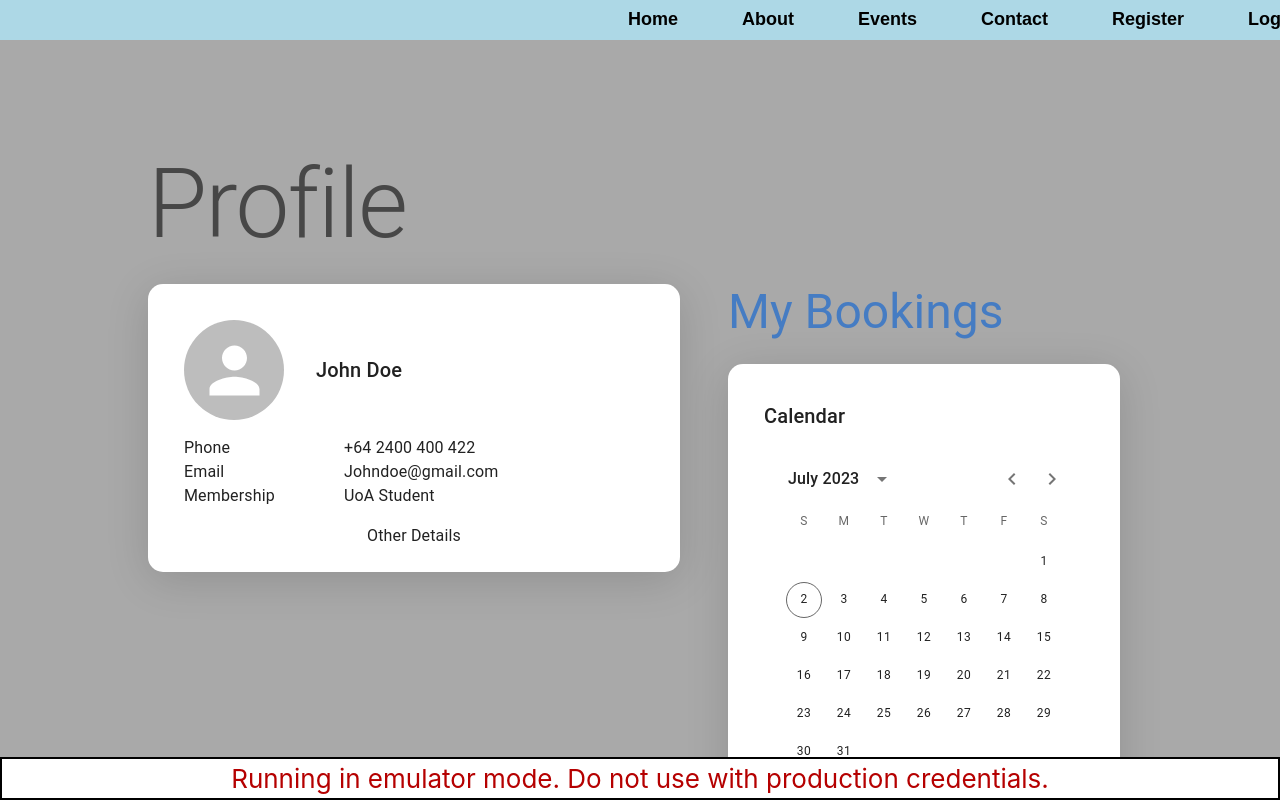
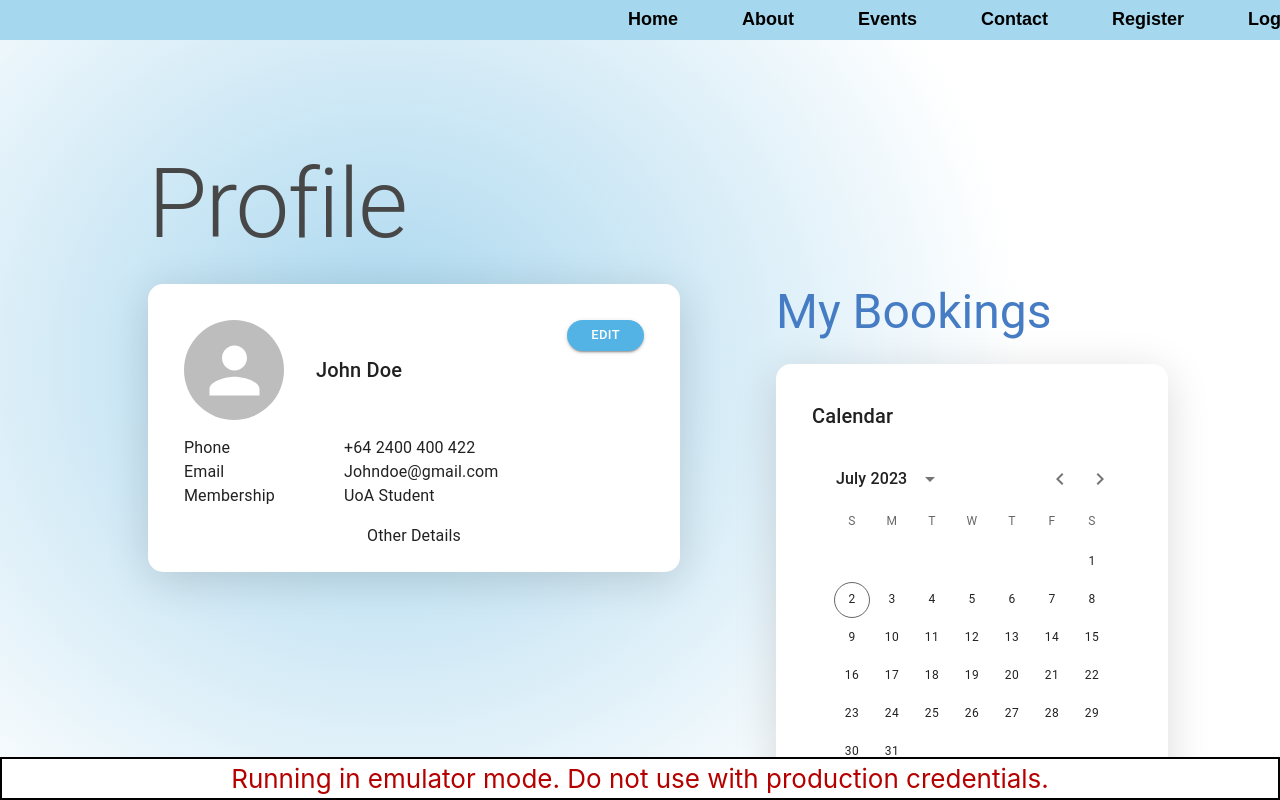
Before and after one commit to UoaWDCC/uasc-web, a React (Create React App) app in the folder frontend/: page /profile in a window 1280 px wide. Shown: the top 800 px of the page. Built offline with nearby package versions, Linux system fonts and the light colour scheme; no server answers; the database is empty; grey boxes are pictures that could not be loaded.

Commit message:
Added background and fixed styling of layout

```diff
--- a/frontend/src/App.js
+++ b/frontend/src/App.js
@@ -20,7 +20,7 @@ import theme from "./theme"
 function App() {
   return (
     <LocalizationProvider dateAdapter={AdapterDayjs}>
-      <div style={{ backgroundColor: "darkgray", height: "100vh" }}>
+      <div style={{ backgroundColor: "f4f4f4", height: "100vh" }}>
         <ThemeProvider theme={theme}>
           <Router>
             <div className="App" style={{ height: "100%" }}>
--- a/frontend/src/components/Navbar.js
+++ b/frontend/src/components/Navbar.js
@@ -52,9 +52,10 @@ const Navbar = () => {
     <nav
       className="navbar"
       style={
-        isVisible
+        (isVisible
           ? { ...navbarStyles, opacity: "1" }
-          : { ...navbarStyles, opacity: "0", pointerEvents: "none" }
+          : { ...navbarStyles, opacity: "0", pointerEvents: "none" },
+        { zIndex: "1000", position: "fixed", width: "100%" })
       }
     >
       <div id="zero" style={{ display: "flex" }}>
--- a/frontend/src/components/ProfileCard.js
+++ b/frontend/src/components/ProfileCard.js
@@ -1,4 +1,4 @@
-import { Avatar, CardContent, Stack } from "@mui/material"
+import { Avatar, CardContent, Stack, Button } from "@mui/material"
 import React from "react"
 
 import { Card, Typography } from "@mui/material"
@@ -7,7 +7,7 @@ const textType = "body1"
 
 function ProfileCard() {
   return (
-    <div>
+    <div style={{ width: "100%" }}>
       <Card
         sx={{
           boxShadow: "0px 8px 44px 0px rgba(0, 0, 0, 0.14)",
@@ -17,11 +17,26 @@ function ProfileCard() {
       >
         <CardContent sx={{ padding: "36px" }}>
           <Stack spacing={2}>
-            <Stack direction="row" alignItems="center">
-              <Avatar sx={{ minWidth: "100px", minHeight: "100px" }} />
-              <Typography variant="h6" sx={{ marginLeft: "32px" }}>
-                John Doe
-              </Typography>
+            <Stack
+              direction="row"
+              alignItems="flex-start"
+              justifyContent="space-between"
+            >
+              <Stack direction="row" alignItems="center">
+                <Avatar sx={{ minWidth: "100px", minHeight: "100px" }} />
+                <Typography variant="h6" sx={{ marginLeft: "32px" }}>
+                  John Doe
+                </Typography>
+              </Stack>
+              <Button
+                variant="contained"
+                color="buttonPrimary"
+                size="small"
+                sx={{ borderRadius: "100px", paddingX: "24px" }}
+              >
+                {" "}
+                Edit{" "}
+              </Button>
             </Stack>
             <Stack align="left">
               <Stack direction="row">
--- a/frontend/src/pages/Profile.js
+++ b/frontend/src/pages/Profile.js
@@ -194,14 +194,23 @@ const Profile = () => {
     //       </Stack>
     //     </Paper>
     //   </Stack>
-    <div>
+    <div
+      style={{
+        backgroundColor: "#f4f4f4",
+        height: "150%",
+        // minHeight: "100vh",
+        width: "100%",
+        backgroundImage:
+          "radial-gradient(ellipse 50% 50% at 30% 30%, #81c7ebaa, #ffffff)",
+      }}
+    >
       <Stack spacing={3} sx={{ padding: "148px" }}>
         <Typography variant="h1" align="left" color="#474747">
           Profile
         </Typography>
-        <Stack direction="row" spacing={6}>
+        <Stack direction="row" spacing={12} justifyContent="space-between">
           <ProfileCard />
-          <Stack spacing={3}>
+          <Stack spacing={3} sx={{ width: "100%" }}>
             <Typography variant="h3" align="left" color="#457CC3">
               My Bookings
             </Typography>
```
